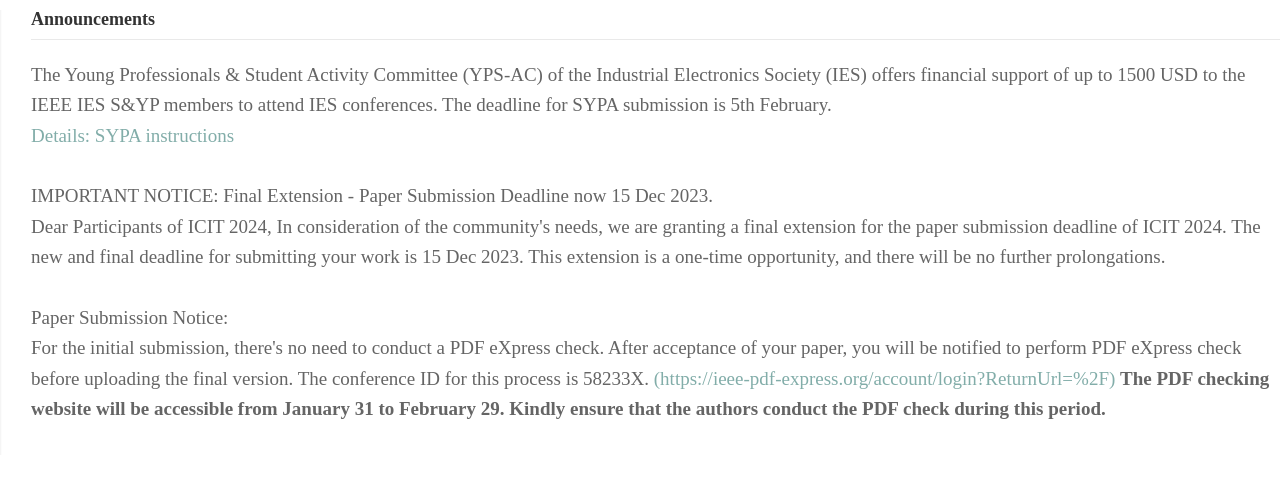
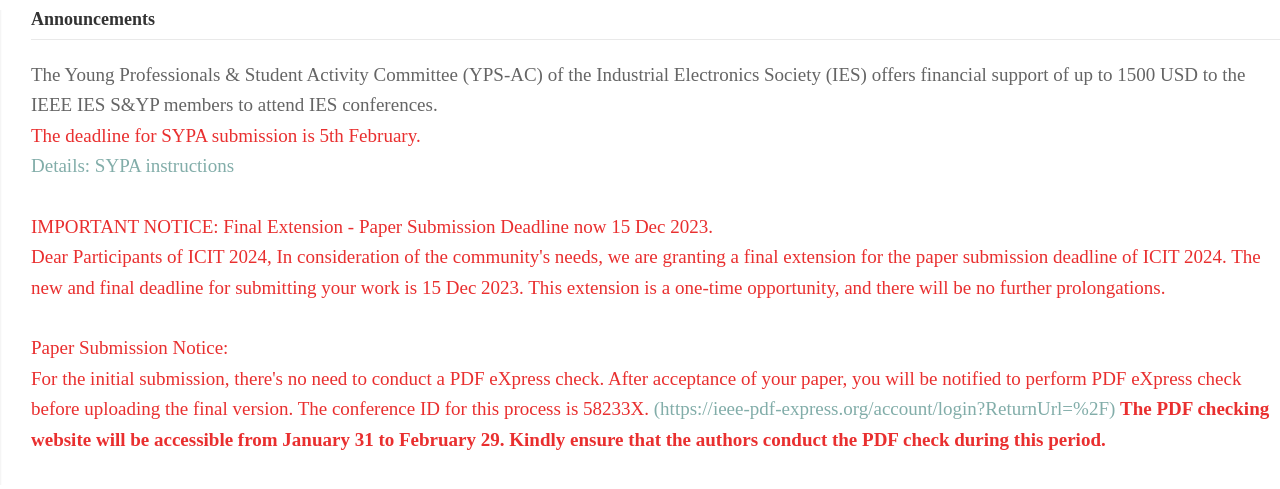
Before and after one commit to ieee-ies/icit2024.ieee-ies.org, a plain HTML site: page latestpost.html in a window 1280 px wide. Drawn offline with Linux system fonts and the light colour scheme.

Commit message:
Update latestpost.html

```diff
--- a/latestpost.html
+++ b/latestpost.html
@@ -13,7 +13,7 @@
 <aside class="right-sidebar">
 <div class="widget">
     <h4 class="widgetheading">Announcements</h4>
-The Young Professionals & Student Activity Committee (YPS-AC) of the Industrial Electronics Society (IES) offers financial support of up to 1500 USD to the IEEE IES S&YP members to attend IES conferences. The deadline for SYPA submission is 5th February.
+The Young Professionals & Student Activity Committee (YPS-AC) of the Industrial Electronics Society (IES) offers financial support of up to 1500 USD to the IEEE IES S&YP members to attend IES conferences. <p style="color: #e92f2f">The deadline for SYPA submission is 5th February.
 </br>
 <a href="files/SYPA instructions for conference websites_ICIT2024.docx"> Details: SYPA instructions</a>
 </br>
```
